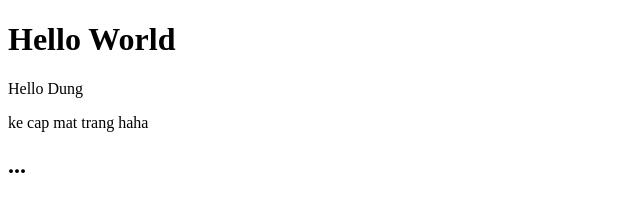
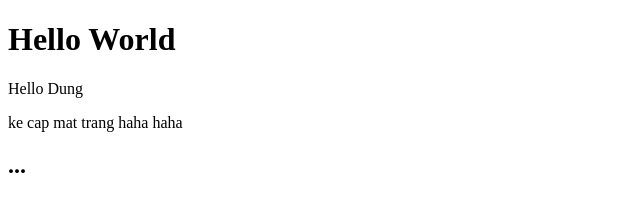
Before and after one commit to Kha-RndSoul/TestRepo, a plain HTML site: page index.html in a window 1280 px wide. Shown: the full height of the page, 0-640 px from the left. Drawn offline with Linux system fonts and the light colour scheme.

Commit message:
Phuoc Nguyen Thien

```diff
--- a/index.html
+++ b/index.html
@@ -7,7 +7,7 @@
 <body>
     <h1>Hello World</h1>
     <p>Hello Dung</p>
-    <p> ke cap mat trang haha</p>
+    <p> ke cap mat trang haha haha</p>
 <h2>...</h2>
 </body>
 </html>
```
